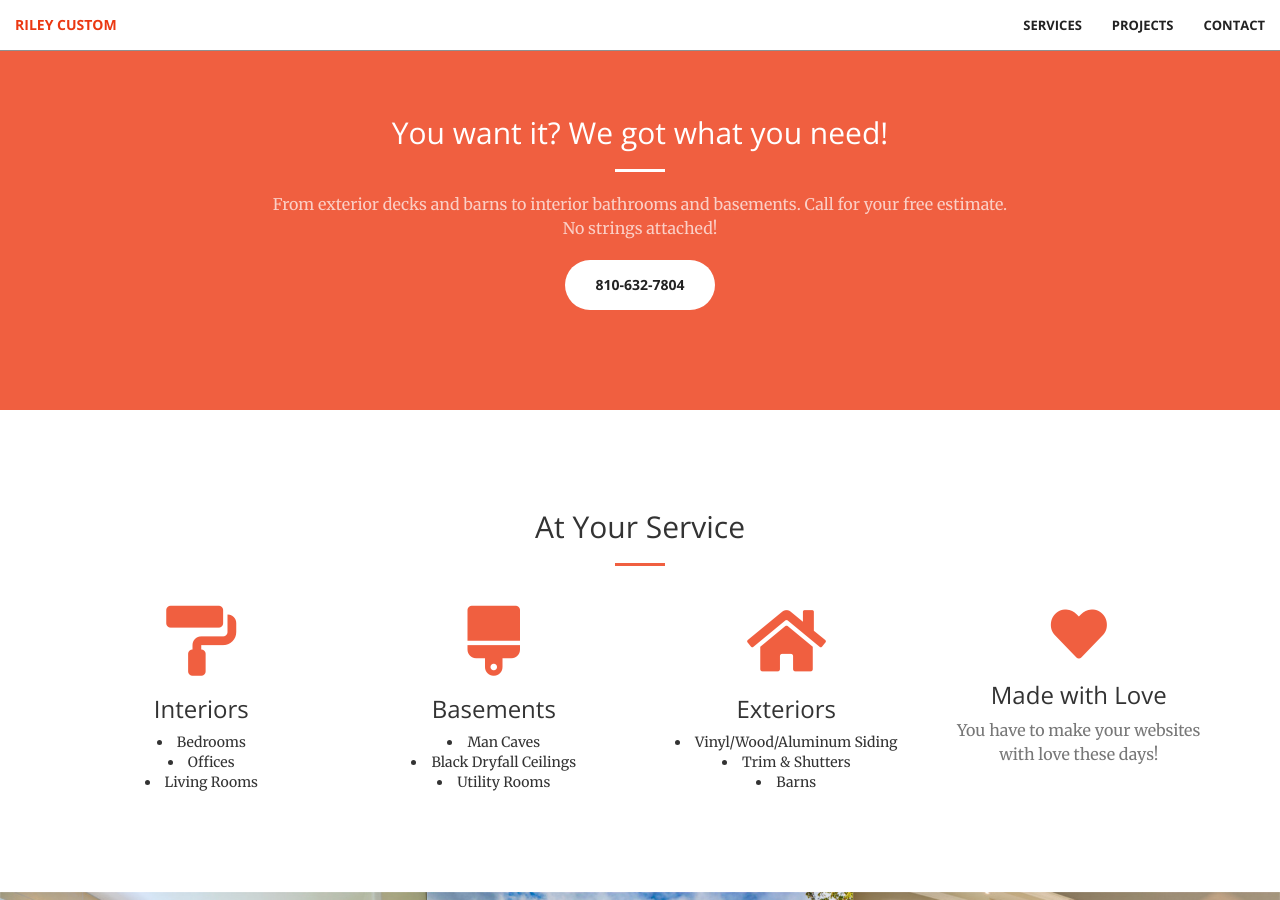
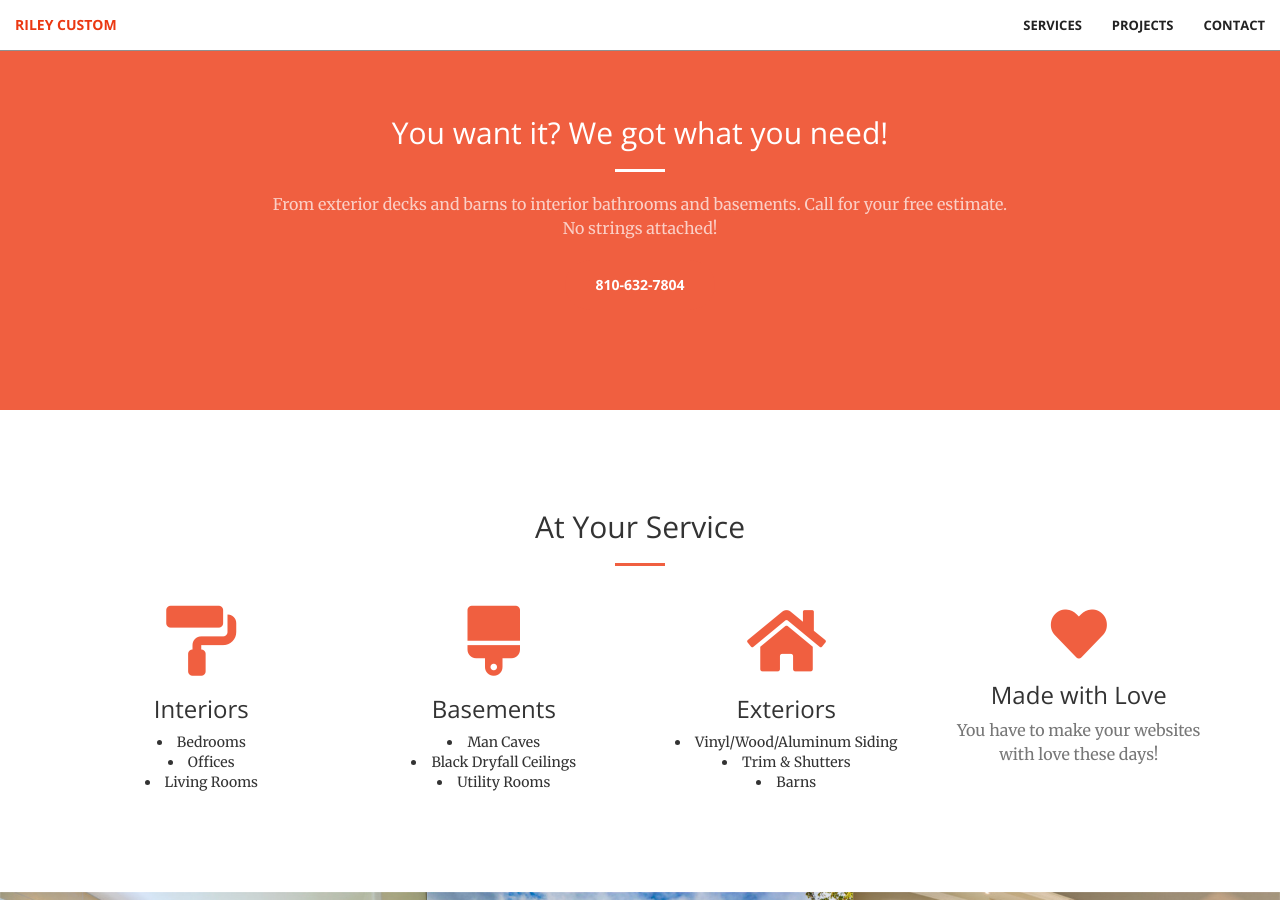
Before and after one commit to onchino/Riley-Custom-Painting, a Jekyll site: the page built from index.html, in a window 1280 px wide and 900 px high, scrolled down 884 px. Built offline with Jekyll 4.4.1, drawn with Linux system fonts in a browser that asks for light colours; nearby versions of some CDN libraries; grey boxes are pictures that could not be loaded.

Commit message:
Update call-to-action.html

```diff
--- a/_includes/call-to-action.html
+++ b/_includes/call-to-action.html
@@ -5,7 +5,7 @@
                 <h2 class="section-heading">You want it? We got what you need!</h2>
                 <hr class="light">
                 <p class="text-faded">From exterior decks and barns to interior bathrooms and basements. Call for your free estimate. No strings attached!</p>
-                <a href="tel:810-632-7804" class="btn btn-default btn-xl">810-632-7804</a>
+                <a href="tel:810-632-7804" class="btn btn-primary btn-xl wow tada">810-632-7804</a>
             </div>
         </div>
     </div>
```
